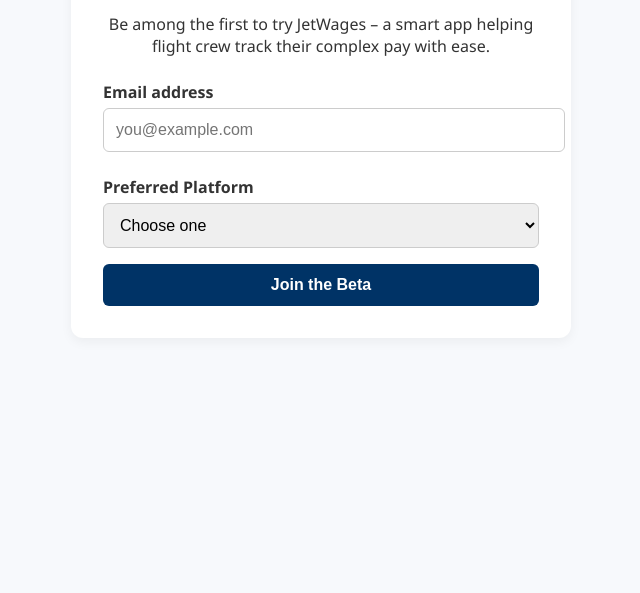
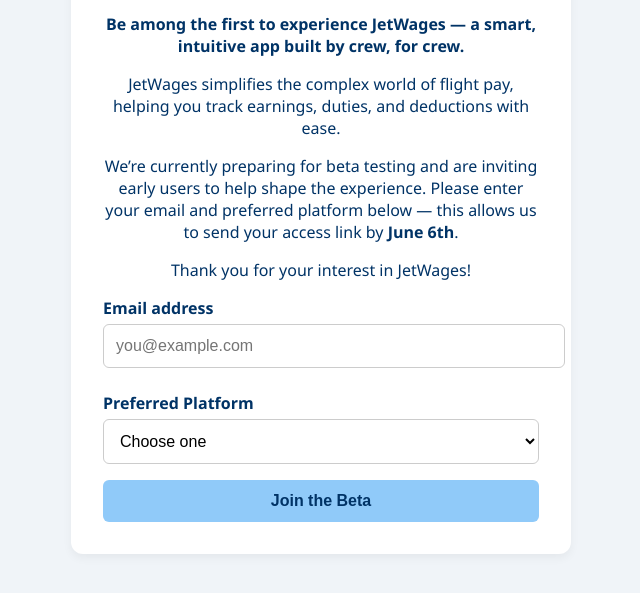
Before and after one commit to araujo91/jetwages_web, a plain HTML site: page index.html in a window 1280 px wide. Shown: the part 125-718 px from the top of the page, without its empty margins (319-959 px from the left). Drawn offline with Linux system fonts and the light colour scheme.

Commit message:
improved visuals to match app

```diff
--- a/index.html
+++ b/index.html
@@ -2,47 +2,49 @@
 <html lang="en">
 <head>
   <meta charset="UTF-8" />
-  <meta name="viewport" content="width=device-width, initial-scale=1.0" />
-  <title>Join the JetWages Beta Program</title>
+  <meta name="viewport" content="width=device-width, initial-scale=1.0"/>
+  <title>JetWages Beta Program</title>
   <style>
     :root {
       --primary: #003366;
-      --accent: #4da6ff;
-      --bg: #f7f9fc;
+      --accent: #90caf9;
+      --background: #f0f4f8;
+      --card-bg: #ffffff;
     }
 
     body {
       margin: 0;
       padding: 0;
-      background-color: var(--bg);
       font-family: 'Segoe UI', Tahoma, Geneva, Verdana, sans-serif;
-      color: #333;
+      background-color: var(--background);
+      color: var(--primary);
     }
 
     .container {
       max-width: 500px;
       margin: 0 auto;
-      padding: 2rem;
+      padding: 2rem 1.2rem;
     }
 
     .card {
-      background: white;
+      background-color: var(--card-bg);
       padding: 2rem;
       border-radius: 12px;
-      box-shadow: 0 4px 12px rgba(0, 0, 0, 0.05);
+      box-shadow: 0 4px 10px rgba(0, 0, 0, 0.05);
     }
 
     h1 {
+      text-align: center;
       color: var(--primary);
       font-size: 1.8rem;
-      margin-bottom: 0.5rem;
-      text-align: center;
+      margin-bottom: 1rem;
     }
 
     p {
+      font-size: 1rem;
       text-align: center;
-      font-size: 1rem;
-      margin-bottom: 1.5rem;
+      margin-bottom: 1rem;
+      color: var(--primary);
     }
 
     label {
@@ -59,15 +61,16 @@
       border: 1px solid #ccc;
       border-radius: 6px;
       margin-bottom: 1rem;
+      background-color: #fff;
     }
 
     button {
       width: 100%;
       padding: 0.75rem;
-      background-color: var(--primary);
-      color: white;
       font-size: 1rem;
       font-weight: bold;
+      background-color: var(--accent);
+      color: var(--primary);
       border: none;
       border-radius: 6px;
       cursor: pointer;
@@ -75,16 +78,12 @@
     }
 
     button:hover {
-      background-color: var(--accent);
+      background-color: #6bb8f6;
     }
 
     @media (max-width: 480px) {
       h1 {
         font-size: 1.5rem;
-      }
-
-      .container {
-        padding: 1rem;
       }
 
       .card {
@@ -97,7 +96,10 @@
   <div class="container">
     <div class="card">
       <h1>JetWages Beta Program</h1>
-      <p>Be among the first to try JetWages – a smart app helping flight crew track their complex pay with ease.</p>
+      <p><strong>Be among the first to experience JetWages — a smart, intuitive app built by crew, for crew.</strong></p>
+      <p>JetWages simplifies the complex world of flight pay, helping you track earnings, duties, and deductions with ease.</p>
+      <p>We’re currently preparing for beta testing and are inviting early users to help shape the experience. Please enter your email and preferred platform below — this allows us to send your access link by <strong>June 6th</strong>.</p>
+      <p>Thank you for your interest in JetWages!</p>
       <form action="https://formspree.io/f/mblyrjda" method="POST">
         <label for="email">Email address</label>
         <input type="email" id="email" name="email" required placeholder="you@example.com" />
```
